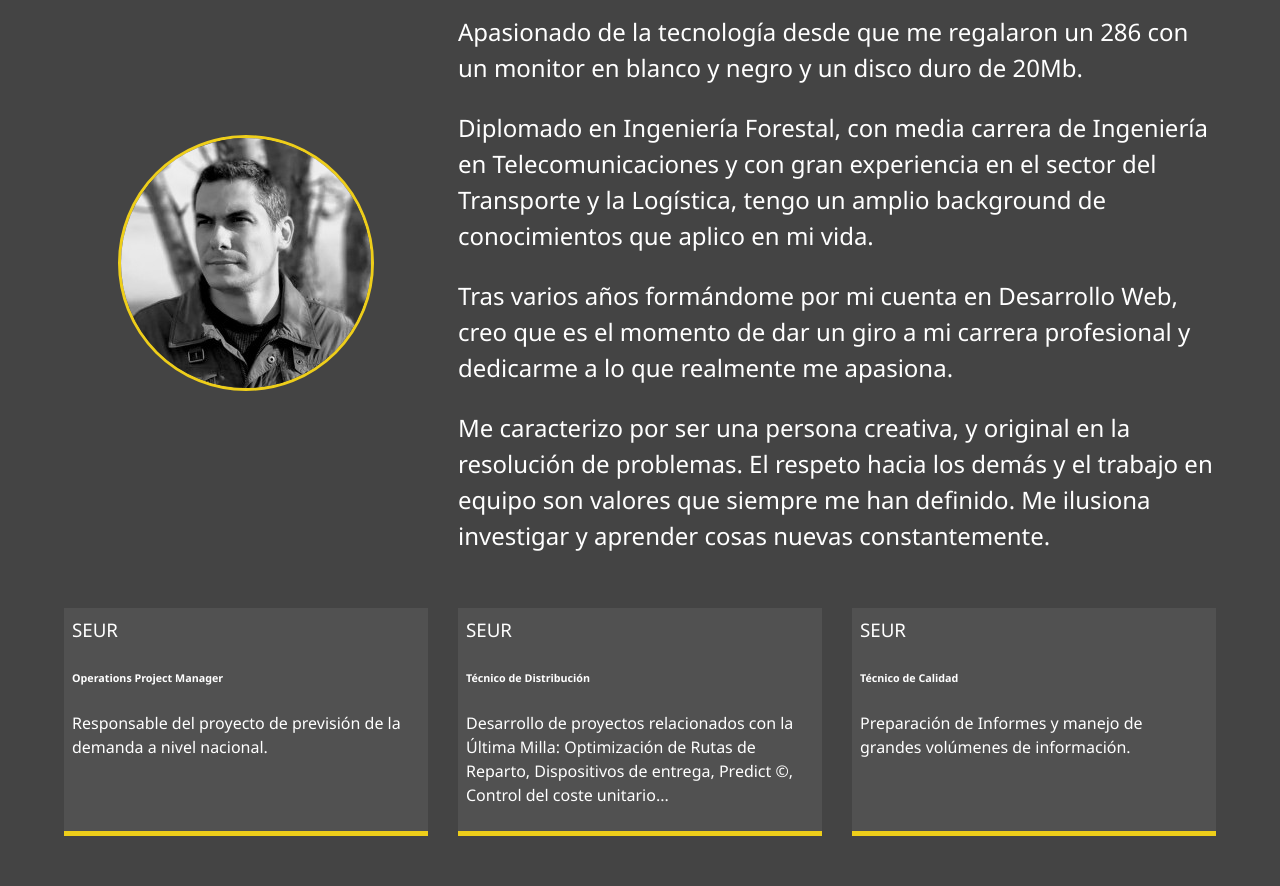
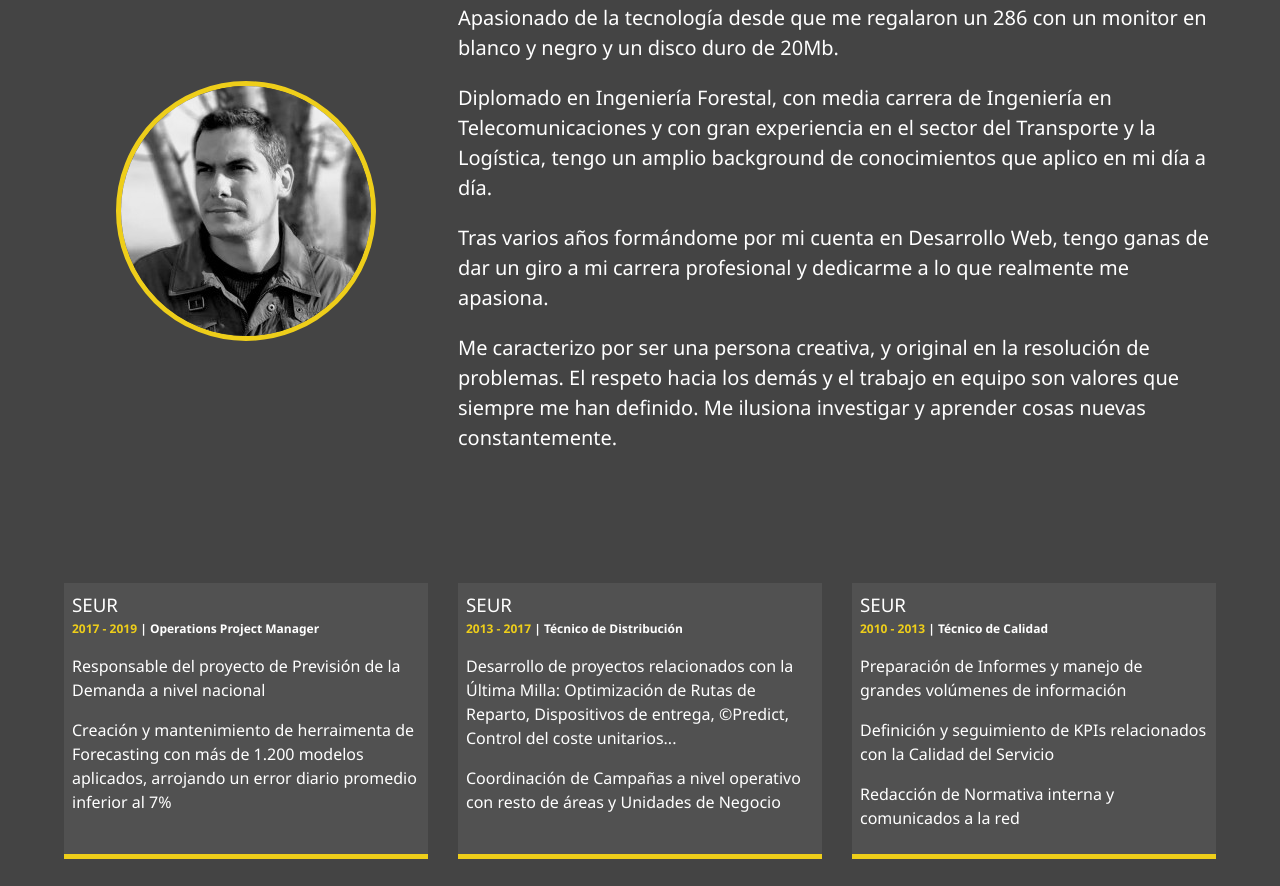
Before and after one commit to davidcid/davidcid.github.io, a plain HTML site: page dist/index.html in a window 1280 px wide. Shown: the part 1134-2020 px from the top of the page. Drawn offline with Linux system fonts and the light colour scheme.

Commit message:
complete BIO, fixed home BG, changed contact animation

```diff
--- a/dist/index.html
+++ b/dist/index.html
@@ -49,7 +49,7 @@
     </header>
 
     <section id="home" class="bg-img">
-      <div class="bg"></div>
+      <div class="home-inside">
         <h1 class="lg-heading">David <span class="text-secondary">Cid</span></h1>
         <h2 class="sm-heading">
           Desarrollador Front End
@@ -69,6 +69,7 @@
           </a>
           </a>
         </div>
+      </div>
     </section>
 
     <section id="about">
@@ -85,10 +86,10 @@
             Apasionado de la tecnología desde que me regalaron un 286 con un monitor en blanco y negro y un disco duro de 20Mb.
           </p>
           <p>
-            Diplomado en Ingeniería Forestal, con media carrera de Ingeniería en Telecomunicaciones y con gran experiencia en el sector del Transporte y la Logística, tengo un amplio background de conocimientos que aplico en mi vida.
+            Diplomado en Ingeniería Forestal, con media carrera de Ingeniería en Telecomunicaciones y con gran experiencia en el sector del Transporte y la Logística, tengo un amplio background de conocimientos que aplico en mi día a día.
           </p>
           <p>
-            Tras varios años formándome por mi cuenta en Desarrollo Web, creo que es el momento de dar un giro a mi carrera profesional y dedicarme a lo que realmente me apasiona.
+            Tras varios años formándome por mi cuenta en Desarrollo Web, tengo ganas de dar un giro a mi carrera profesional y dedicarme a lo que realmente me apasiona.
           </p>
           <p>
             Me caracterizo por ser una persona creativa, y original en la resolución de problemas. El respeto hacia los demás y el trabajo en equipo son valores que siempre me han definido. Me ilusiona investigar y aprender cosas nuevas constantemente.
@@ -97,26 +98,30 @@
 
         <div class="job job-1">
           <h3>SEUR</h3>
-          <h6>Operations Project Manager</h6>
+          <h6><span>2017 - 2019</span> | Operations Project Manager</h6>
           <p>
-            Responsable del proyecto de previsión de la demanda a nivel nacional.
+            Responsable del proyecto de Previsión de la Demanda a nivel nacional
           </p>
+          <p>Creación y mantenimiento de herraimenta de Forecasting con más de 1.200 modelos aplicados, arrojando un error diario promedio inferior al 7%</p>
         </div>
 
         <div class="job job-2">
           <h3>SEUR</h3>
-          <h6>Técnico de Distribución</h6>
+          <h6><span>2013 - 2017</span> | Técnico de Distribución</h6>
           <p>
-            Desarrollo de proyectos relacionados con la Última Milla: Optimización de Rutas de Reparto, Dispositivos de entrega, Predict &copy;, Control del coste unitario...
+            Desarrollo de proyectos relacionados con la Última Milla: Optimización de Rutas de Reparto, Dispositivos de entrega, &copy;Predict, Control del coste unitarios...
           </p>
+          <p>Coordinación de Campañas a nivel operativo con resto de áreas y Unidades de Negocio</p>
         </div>
 
         <div class="job job-3">
           <h3>SEUR</h3>
-          <h6>Técnico de Calidad</h6>
+          <h6><span>2010 - 2013</span> | Técnico de Calidad</h6>
           <p>
-            Preparación de Informes y manejo de grandes volúmenes de información.
+            Preparación de Informes y manejo de grandes volúmenes de información
           </p>
+          <p>Definición y seguimiento de KPIs relacionados con la Calidad del Servicio</p>
+          <p>Redacción de Normativa interna y comunicados a la red</p>
         </div>
       </div>
     </section>
--- a/scss/_config.scss
+++ b/scss/_config.scss
@@ -6,27 +6,6 @@ $background-opacity: 0.9;
 
 @mixin easeOut {
   transition: all 0.5s ease-out;
-}
-
-@mixin background {
-  @if $show-home-image {
-    &.bg-img {
-      background: $home-image;
-      background-attachment: fixed;
-      background-size: cover;
-
-      &.bg {
-        content: "";
-        position: absolute;
-        top: 0;
-        right: 0;
-        width: 100%;
-        height: 100%;
-        z-index: -1;
-        background: rgba($primary-color, $background-opacity);
-      }
-    }
-  }
 }
 
 // Set Text Color
--- a/scss/main.scss
+++ b/scss/main.scss
@@ -70,9 +70,28 @@ section {
   }
 
   &#home {
-    @include background;
+    position: relative;
     overflow: hidden;
     height: 100vh;
+
+    &::before {
+      content: "";
+      position: absolute;
+      top: 0;
+      left: 0;
+      width: 100%;
+      height: 100%;
+      // background-image: $home-image;
+      background-image: $home-image;
+      background-attachment: fixed;
+      background-size: cover;
+      filter: saturate(0.25);
+    }
+
+    .home-inside {
+      position: relative;
+    }
+
     h1 {
       margin-top: 20vh;
     }
@@ -95,12 +114,12 @@ section {
     grid-area: bioimage;
     margin: auto;
     border-radius: 50%;
-    border: $secondary-color 3px solid;
+    border: $secondary-color 5px solid;
   }
 
   .bio {
     grid-area: bio;
-    font-size: 1.5rem;
+    font-size: 1.25rem;
   }
 
   .job-1 {
@@ -116,9 +135,24 @@ section {
   }
 
   .job {
+    margin-top: 5rem;
     background: lighten($primary-color, 5);
     padding: 0.5rem;
     border-bottom: $secondary-color 5px solid;
+    @include easeOut();
+
+    &:hover {
+      transform: translateY(-0.7rem);
+    }
+
+    h6 {
+      margin: 0;
+      font-size: 0.75rem;
+
+      span {
+        color: $secondary-color;
+      }
+    }
   }
 }
 
@@ -148,20 +182,29 @@ section {
   align-items: center;
   margin-top: 1rem;
 
+  .social-media {
+    display: flex;
+    align-items: center;
+  }
+
   div {
     font-size: 2rem;
     border: 3px solid #fff;
-    padding: 1rem 2.5rem;
+    padding: 1rem 2rem;
     margin: 1rem;
     @include easeOut;
     min-height: 5rem;
 
     &.icons {
       font-size: 1.2rem;
+
+      a {
+        padding: 0 1.2rem;
+      }
     }
 
     &:hover {
-      padding: 0.5rem 1.5rem;
+      padding: 0.8rem 1.5rem;
       background: $secondary-color;
       color: set-text-color($secondary-color);
 
```
Also changed, not shown: scss/main.css, 1 other file. Lines whose indentation alone changed are shown as unchanged.
